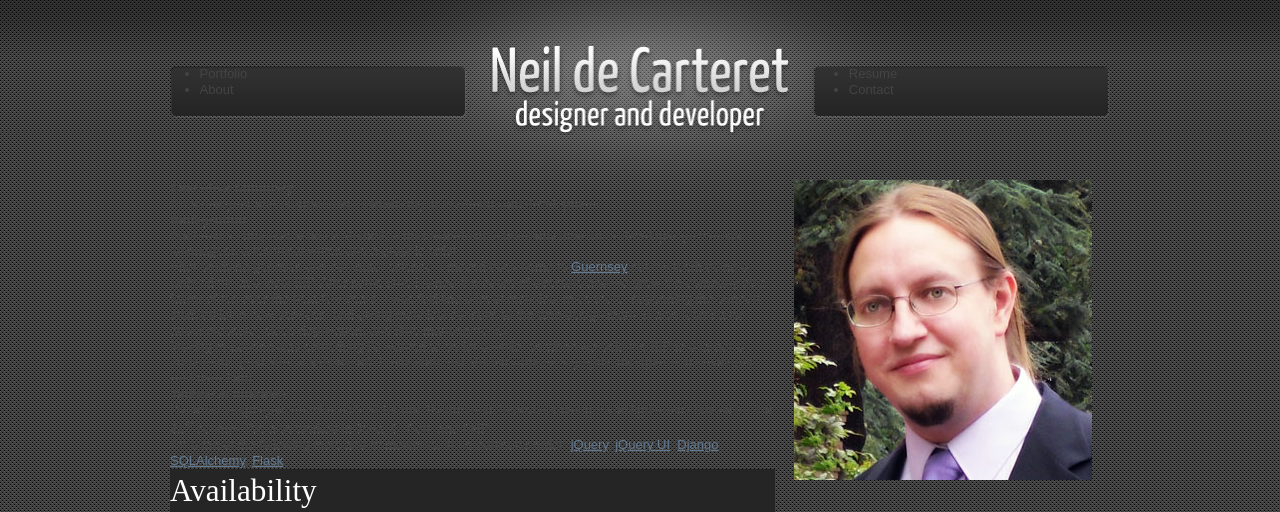
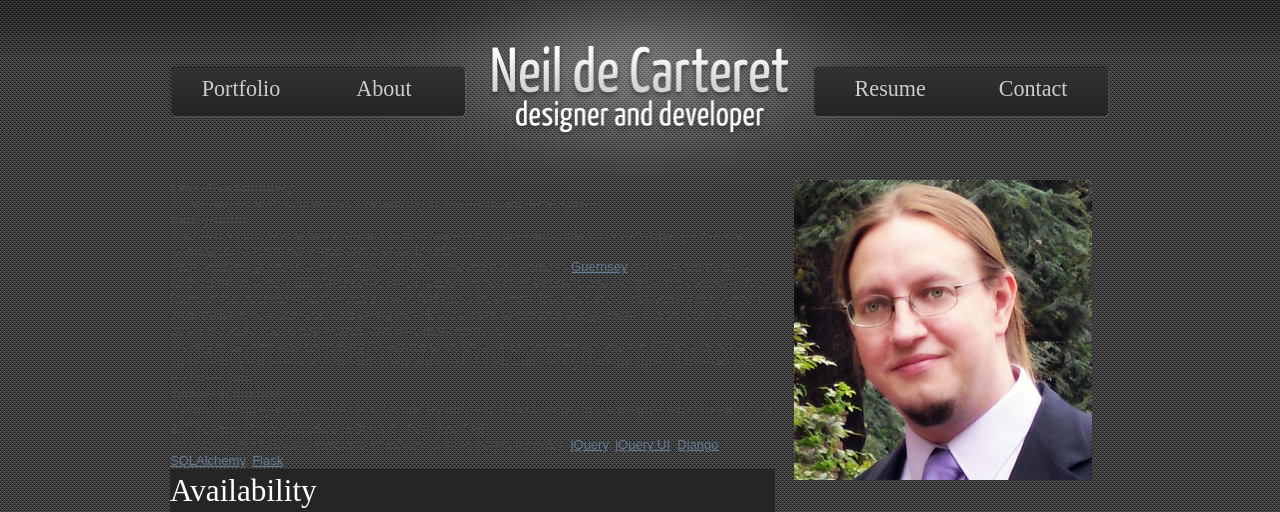
Before and after one commit to n3dst4/stormcrayon, a Django app: template templates/about.html in a window 1280 px wide. Shown: the top 512 px of the page. Run offline with Django 3.2, Linux system fonts and the light colour scheme; the template is opened without the code that fills it, so the values that code supplies are empty; some libraries are stand-ins or nearby versions.

Commit message:
mad nav start to look better

```diff
--- a/static/css/large.css
+++ b/static/css/large.css
@@ -80,8 +80,11 @@ img.thumb { display: block; float: left;  margin-right: 2%; width: 40.425%; bord
 header { height: 180px; position: relative; margin: 0 2%; }
 
 .nav-block {position: absolute; top: 66px; height: 52px; width:31.00%; }
-.nav-block-left {left: 0;}
+.nav-block-left {left: 0; }
 .nav-block-right {right:0;}
+.nav-block ul { margin: 0; padding: 0; height: 100%; width: 100% }
+.nav-block li { display: block; float: left; margin: 10px 0 0 0; width: 49%; text-align: center;}
+
 
 .logo { margin: 0 auto; width: 100%; position: absolute; top: 66px; left: 0px;}
 
@@ -97,17 +100,17 @@ header { height: 180px; position: relative; margin: 0 2%; }
 
 .module { background: white none;; }
 h3 { color: white; background-color: #252525; padding: 0.1em 0;}
-.nav-block { background-image: url(/static/images/nav-block.png); }
-.nav-block-left  { background-position: left middle; }
-.nav-block-right { background-position: right center; }
+.nav-block ul { background-image: url(/static/images/nav-block.png); color: #ddd;}
+.nav-block-left ul { background-position: left middle; }
+.nav-block-right ul { background-position: right center; }
 
-.nav-block:after  { position: absolute; width: 6px; height: 52px; top: 0;
+.nav-block ul:after  { position: absolute; width: 6px; height: 52px; top: 0;
     background-image: url(/static/images/nav-block.png);
     content: "";
     }
 
-.nav-block-left:after  { right: -6px; background-position: right center; }
-.nav-block-right:after  { left: -6px; background-position: left center; }
+.nav-block-left ul:after  { right: -6px; background-position: right center; }
+.nav-block-right ul:after  { left: -6px; background-position: left center; }
 
 .module {     box-shadow: 0 3px 6px #222;
     -moz-box-shadow: 0 3px 6px #222;
@@ -116,7 +119,10 @@ h3 { color: white; background-color: #252525; padding: 0.1em 0;}
 
  .aura {  }
 
-.lt7 img, .lt7 div.nav-block  { behavior: url(/static/plugins/iepngfix/iepngfix.htc) }
+.lt7 img, .lt7 div.nav-block ul  { behavior: url(/static/plugins/iepngfix/iepngfix.htc) }
+
+.nav-block a, .nav-block a:link, .nav-block a:visited { color: #ccc; text-decoration: none;}
+.nav-block a:hover { color: white; text-decoration: underline; }
 
 
 /*div#container { background-color: #1d2a5a; }
@@ -129,3 +135,4 @@ div.column {background-color: #344ca3; }*/
  */
 
 h3 { font-family: 'Yanone Kaffeesatz'; font-size: 2.4em; font-weight: normal;  }
+.nav-block { font-family: 'Yanone Kaffeesatz'; font-size: 1.7em; font-weight: normal;   }
--- a/templates/stormcrayon.html
+++ b/templates/stormcrayon.html
@@ -45,14 +45,14 @@
     </a></div>
     <div class="nav-block nav-block-left">
         <ul>
-            <li>Portfolio
-            <li>About
+            <li><a href="#">Portfolio</a>
+            <li><a href="#">About</a>
         </ul>
     </div>
     <div class="nav-block nav-block-right">
         <ul>
-            <li>Resume
-            <li>Contact
+            <li><a href="#">Resume</a>
+            <li><a href="#">Contact</a>
         </ul>
     </div>
 </header>
```
